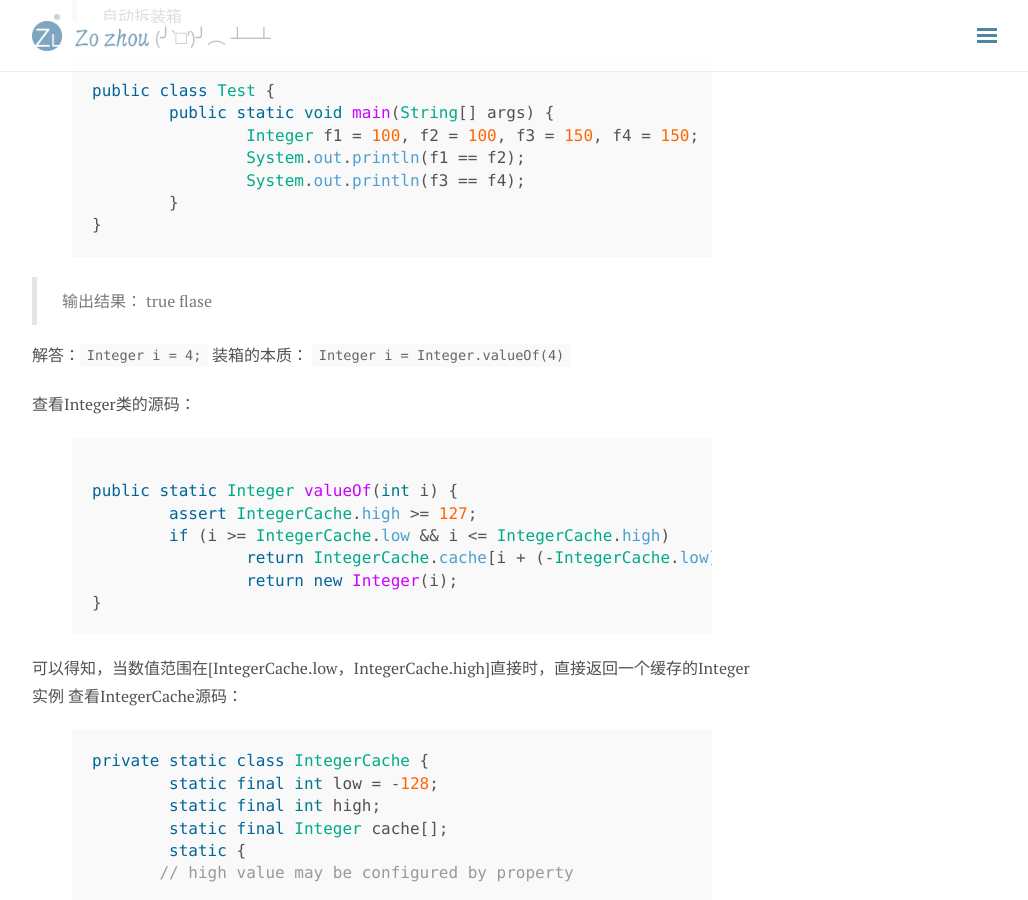
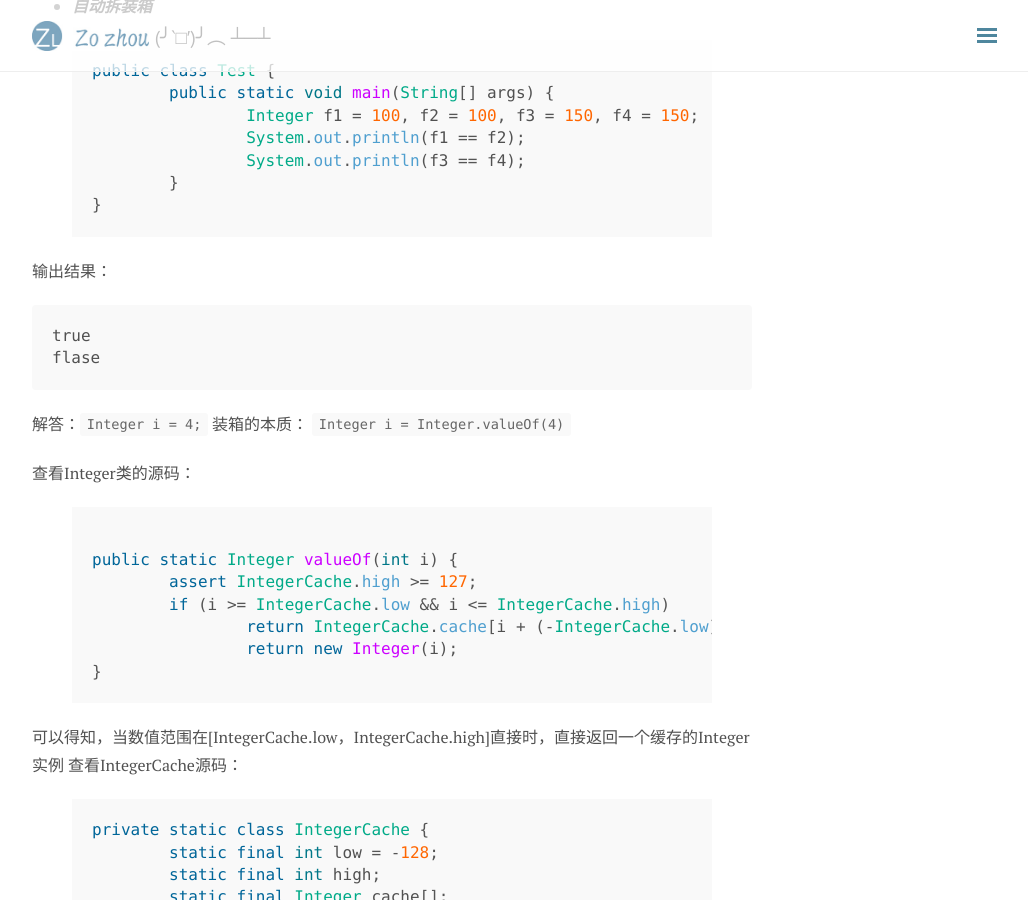
Before and after one commit to zsc1993916/zsc1993916.github.io, a Jekyll site: the page built from _posts/2016-10-31-java-data-type.md, in a window 1280 px wide and 900 px high, scrolled down 1594 px. Shown: the whole window, without its empty margins (248-1276 px from the left). Built offline with Jekyll 4.4.1, drawn with Linux system fonts in a browser that asks for light colours; nearby versions of some CDN libraries; comment, search, counter and statistics services are not loaded.

Commit message:
Update 2016-10-31-java-data-type.md

```diff
--- a/_posts/2016-10-31-java-data-type.md
+++ b/_posts/2016-10-31-java-data-type.md
@@ -56,8 +56,8 @@
 
 	java默认的整形类型是int，默认的浮点型是双精度浮点型double。这种写法将double型赋值给float属于向下转型，可能丢失精度。可写成 `float f = 3.4F;` 或者 `float f = (float)3.4;`
 
-- >自动拆装箱
->{% highlight java %}
+- ___自动拆装箱___
+{% highlight java %}
 public class Test {
 	public static void main(String[] args) {
 		Integer f1 = 100, f2 = 100, f3 = 150, f4 = 150;
@@ -66,9 +66,11 @@
 	}
 }
 {% endhighlight %}
->输出结果：
->	true
->	flase
+
+输出结果：
+
+	true
+	flase
 
 解答：`Integer i = 4;` 装箱的本质： `Integer i = Integer.valueOf(4)`
 
```
